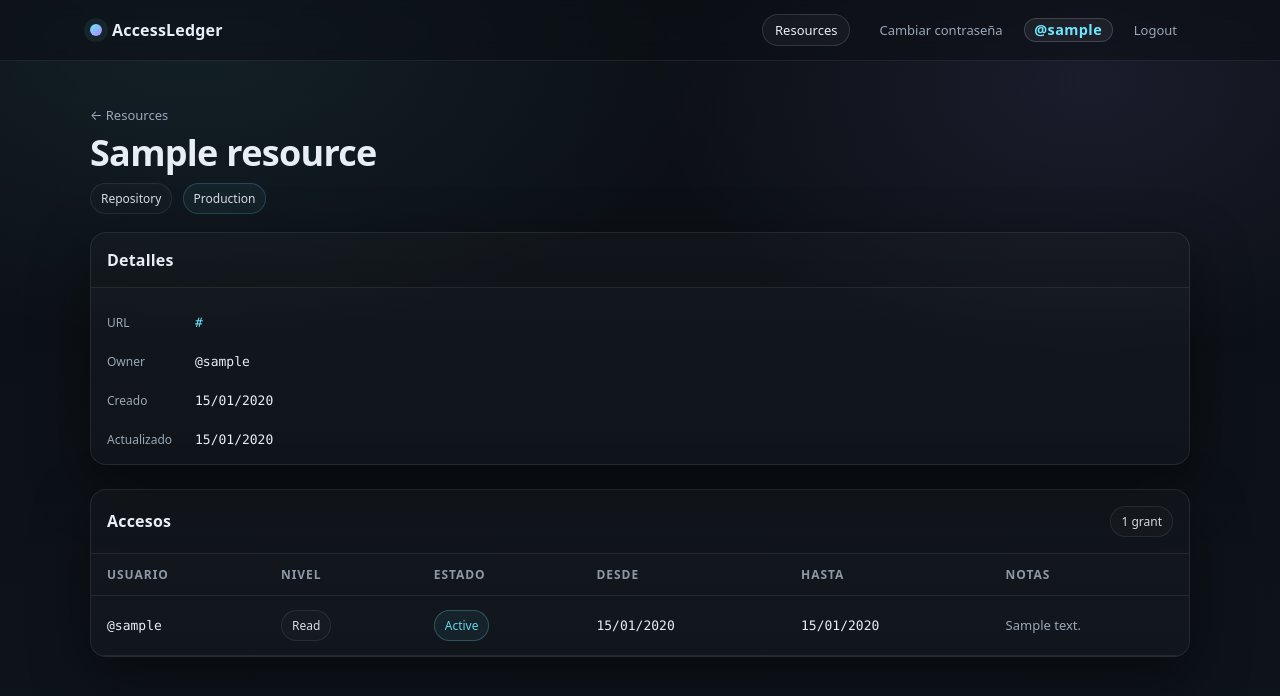
After one commit to Dani1lopez/accessledger, a Django app: page /resources/1/ in a window 1280 px wide. The commit adds this page. Shown: the top 696 px of the page. Run offline with Django 5.2, Linux system fonts and the light colour scheme; a user stored in the database is signed in; tables that the repository leaves empty hold one stand-in row (values such as "Sample post").

Commit message:
resource implementation ui

```diff
--- a/core/static/core/css/app.css
+++ b/core/static/core/css/app.css
@@ -462,3 +462,15 @@ a {
 @media (max-width: 520px){
   .nav__user--pill{ max-width: 9.5rem; }
 }
+
+
+.row--link {
+  cursor: pointer;
+}
+
+/* ── AccessGrant badges ── */
+.badge--active  { border-color: rgba(110,231,255,.25); color: rgba(110,231,255,.9);  background: rgba(110,231,255,.06); }
+.badge--revoked { border-color: rgba(255,80,90,.25);   color: rgba(255,80,90,.85);   background: rgba(255,80,90,.06);  }
+.badge--expired { border-color: rgba(154,167,182,.25); color: rgba(154,167,182,.75); background: rgba(154,167,182,.04);}
+.badge--write   { border-color: rgba(167,139,250,.25); color: rgba(167,139,250,.9);  background: rgba(167,139,250,.06);}
+.badge--admin   { border-color: rgba(251,191,36,.25);  color: rgba(251,191,36,.9);   background: rgba(251,191,36,.06); }
--- /dev/null
+++ b/core/templates/core/resource_detail.html
@@ -0,0 +1,111 @@
+{% extends "core/base.html" %}
+{% block title %}{{ resource.name }} · AccessLedger{% endblock %}
+
+{% block content %}
+
+{# ── Hero ── #}
+<section class="hero">
+  <div class="hero__left">
+    <a href="{% url 'resource_list' %}" class="muted" style="font-size:13px;">← Resources</a>
+    <h1 class="h1" style="margin-top:8px;">{{ resource.name }}</h1>
+    <p class="muted">
+      <span class="badge">{{ resource.get_resource_type_display }}</span>
+      <span class="badge badge--soft" style="margin-left:6px;">{{ resource.get_environment_display }}</span>
+      {% if not resource.is_active %}
+        <span class="badge" style="margin-left:6px; border-color:rgba(255,80,90,.25); color:rgba(255,80,90,.85);">Inactivo</span>
+      {% endif %}
+    </p>
+  </div>
+</section>
+
+{# ── Ficha del recurso ── #}
+<section class="card lift-in" style="margin-bottom:24px;">
+  <div class="card__header">
+    <div class="card__title">Detalles</div>
+  </div>
+  <div style="padding:16px; display:grid; gap:12px;">
+
+    <div style="display:flex; gap:8px; align-items:baseline;">
+      <span class="muted" style="font-size:12px; min-width:80px;">URL</span>
+      {% if resource.url %}
+        <a href="{{ resource.url }}" target="_blank" rel="noopener" class="mono"
+           style="font-size:13px; color:var(--accent); word-break:break-all;">
+          {{ resource.url }}
+        </a>
+      {% else %}
+        <span class="muted mono" style="font-size:13px;">—</span>
+      {% endif %}
+    </div>
+
+    <div style="display:flex; gap:8px; align-items:baseline;">
+      <span class="muted" style="font-size:12px; min-width:80px;">Owner</span>
+      {% if resource.owner %}
+        <span class="mono" style="font-size:13px;">@{{ resource.owner.username }}</span>
+      {% else %}
+        <span class="muted mono" style="font-size:13px;">—</span>
+      {% endif %}
+    </div>
+
+    <div style="display:flex; gap:8px; align-items:baseline;">
+      <span class="muted" style="font-size:12px; min-width:80px;">Creado</span>
+      <span class="mono" style="font-size:13px;">{{ resource.created_at|date:"d/m/Y" }}</span>
+    </div>
+
+    <div style="display:flex; gap:8px; align-items:baseline;">
+      <span class="muted" style="font-size:12px; min-width:80px;">Actualizado</span>
+      <span class="mono" style="font-size:13px;">{{ resource.updated_at|date:"d/m/Y" }}</span>
+    </div>
+
+  </div>
+</section>
+
+{# ── AccessGrants ── #}
+<section class="card lift-in">
+  <div class="card__header">
+    <div class="card__title">Accesos</div>
+    <div class="pill">{{ grants.count }} grant{{ grants.count|pluralize:"s" }}</div>
+  </div>
+  <div class="table-wrap">
+    <table class="table">
+      <thead>
+        <tr>
+          <th>Usuario</th>
+          <th>Nivel</th>
+          <th>Estado</th>
+          <th>Desde</th>
+          <th>Hasta</th>
+          <th>Notas</th>
+        </tr>
+      </thead>
+      <tbody>
+        {% for g in grants %}
+          <tr class="row">
+            <td class="mono">@{{ g.user.username }}</td>
+            <td>
+              <span class="badge {% if g.access_level == 'admin' %}badge--admin{% elif g.access_level == 'write' %}badge--write{% endif %}">
+                {{ g.get_access_level_display }}
+              </span>
+            </td>
+            <td>
+              <span class="badge {% if g.status == 'active' %}badge--active{% elif g.status == 'revoked' %}badge--revoked{% elif g.status == 'expired' %}badge--expired{% endif %}">
+                {{ g.get_status_display }}
+              </span>
+            </td>
+            <td class="mono" style="font-size:13px;">{{ g.start_at|date:"d/m/Y" }}</td>
+            <td class="mono" style="font-size:13px;">{{ g.end_at|date:"d/m/Y" }}</td>
+            <td style="color:var(--muted); font-size:13px;">{{ g.notes|default:"—" }}</td>
+          </tr>
+        {% empty %}
+          <tr>
+            <td colspan="6" class="empty">
+              Sin accesos registrados para este recurso.
+              <span class="empty__hint">Los grants aparecerán aquí cuando se creen.</span>
+            </td>
+          </tr>
+        {% endfor %}
+      </tbody>
+    </table>
+  </div>
+</section>
+
+{% endblock %}
--- a/core/templates/core/resource_list.html
+++ b/core/templates/core/resource_list.html
@@ -35,7 +35,7 @@
       </thead>
       <tbody>
         {% for r in resources %}
-          <tr class="row">
+          <tr class="row row--link" onclick="location.href='{% url 'resource_detail' r.pk %}'">
             <td class="mono">{{ r.name }}</td>
             <td><span class="badge">{{ r.get_resource_type_display }}</span></td>
             <td><span class="badge badge--soft">{{ r.get_environment_display }}</span></td>
--- a/core/urls.py
+++ b/core/urls.py
@@ -3,4 +3,5 @@ from . import views
 
 urlpatterns = [
     path("resources/", views.resource_list, name="resource_list"),
+    path("resources/<int:pk>/", views.resource_detail, name="resource_detail")
 ]
--- a/core/views.py
+++ b/core/views.py
@@ -1,9 +1,24 @@
-from django.shortcuts import render
+from django.shortcuts import render, get_object_or_404
 from django.contrib.auth.decorators import permission_required, login_required
-from .models import Resource
+from .models import AccessGrant, Resource
 
 @login_required
 @permission_required("core.view_resource", raise_exception=True)
 def resource_list(request):
     resources = Resource.objects.all().order_by("name")
     return render(request, "core/resource_list.html", {"resources": resources})
+
+@login_required
+@permission_required("core.view_resource", raise_exception=True)
+def resource_detail(request, pk):
+    resource = get_object_or_404(Resource, pk=pk)
+    grants = (
+        AccessGrant.objects
+        .filter(resource=resource)
+        .select_related("user")
+        .order_by("status", "-end_at")
+    )
+    return render(request, "core/resource_detail.html", {
+        "resource": resource,
+        "grants": grants,
+    })
```
Also changed, not shown: core/management/commands/seed_data.py (added, +196 -0 lines).
